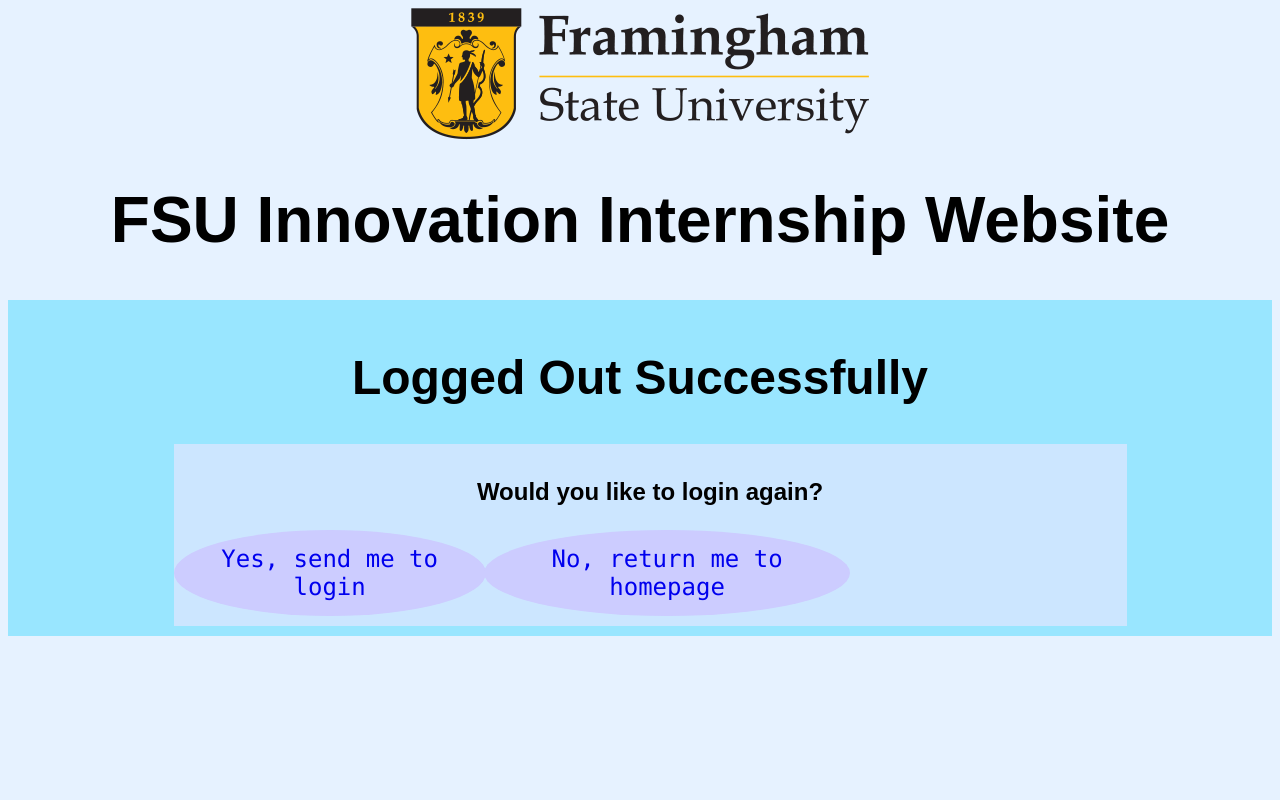
After one commit to JonPetani/FSUInnovation, a PHP site: page /LoggedOut.html in a window 1280 px wide. The commit adds this page. Run offline with PHP 8.4, Linux system fonts and the light colour scheme.

Commit message:
Changes to Login - LogOut and Member Finding (For Members)

```diff
--- /dev/null
+++ b/LogOut.php
@@ -0,0 +1,5 @@
+<?php
+session_start();
+session_destroy();
+header ("location: LoggedOut.html");
+?>
--- /dev/null
+++ b/LoggedOut.html
@@ -0,0 +1,21 @@
+<html>
+<head>
+<title>Logged Out</title>
+<link rel="icon" type="image/png" href="images/icon.png"/>
+<link href='Intern.css' rel='stylesheet'/>
+</head>
+<body>
+<img id="fsu_logo" src="images/fsu_logo.png" alt="FSU Logo"/>
+<h1>FSU Innovation Internship Website</h1>
+<div class='txt'>
+<h2 align=center>Logged Out Successfully</h2>
+<div class='select'>
+<h3 align=center>Would you like to login again?</h3>
+<ul type=none>
+<li style='margin-left:-8%;float:left;text-align:center;'><a href='Login.html'>Yes, send me to login</a></li>
+<li style='margin-left:-3%;float:left;text-align:center;'><a href='Home.html'>No, return me to homepage</a></li>
+</ul>
+<br clear=both>
+</div>
+</div>
+</html>
--- a/MemberCheck.php
+++ b/MemberCheck.php
@@ -6,9 +6,8 @@
         // Getting submitted user data from database
         $con = new PDO('mysql:host=localhost:3306;dbname=internsite;charset=utf8mb4','SiteAdmin','fsuintern495');
         $stmt = $con->prepare("SELECT * FROM member WHERE Username = ?");
-        $stmt->bind_param('s', $_POST['Username']);
         $stmt->execute();
-        $result = $stmt->get_result();
+        $result = $stmt->fetchColumn();
     	$user = $result->fetch_object();
 
     	// Verify user password and set $_SESSION
--- a/Nav.html
+++ b/Nav.html
@@ -17,6 +17,7 @@
 <li><a href='MemberLogin.php'>Members Login</a></li>
 <li><a href='' onmouseover='dOver(this)' onmouseout='dOut(this)'>Discussion Board</a></li>
 <li><a href='' onmouseover='nOver(this)' onmouseout='nOut(this)'>NewsFeed</a></li>
+<li><a href='CompanyFind.php'>Find a Company</a></li>
 </ul>
 <script language='Javascript'>
 function dOver(obj) {
--- a/Success.php
+++ b/Success.php
@@ -1,6 +1,6 @@
 <html>
 <head>
-<title>Home Page</title>
+<title>Successful Register</title>
 <link rel="icon" type="image/png" href="images/icon.png"/>
 <link href='Intern.css' rel='stylesheet'/>
 </head>
```
Also changed, not shown: CompanyFind.php (added, +19 -0 lines), LoggedInMember.php (+12 -0 lines).
